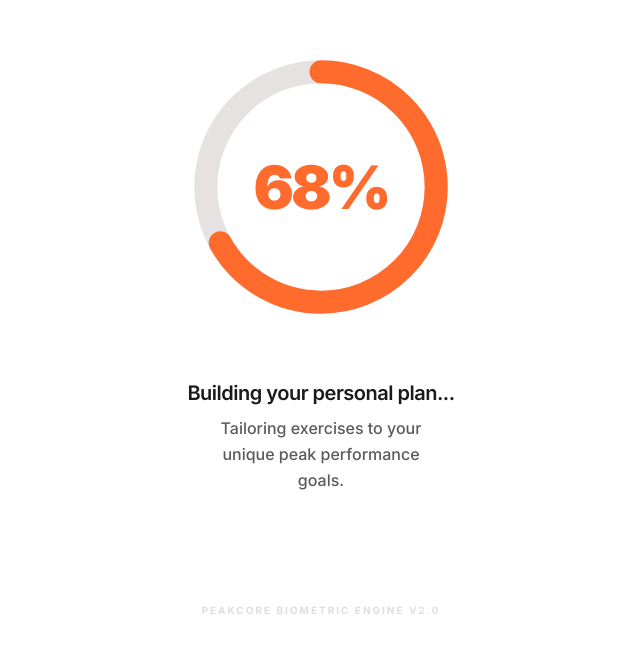
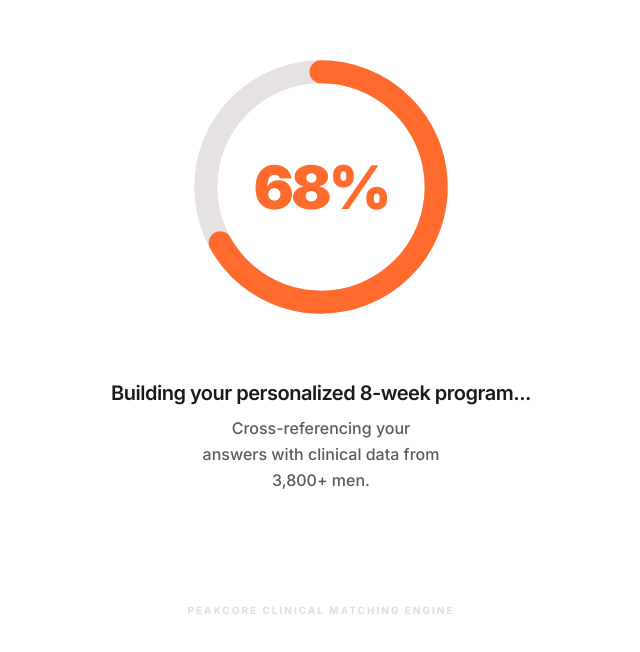
Before and after one commit to mjkunnen/peakcore, a Next.js app: page /loading-screen in a window 1280 px wide. Shown: the part 132-784 px from the top of the page, without its empty margins (319-959 px from the left). Built offline with nearby package versions, Linux system fonts and the light colour scheme.

Commit message:
fix: loading screen clinical text, all missing slide updates

```diff
--- a/src/app/loading-screen/page.tsx
+++ b/src/app/loading-screen/page.tsx
@@ -72,20 +72,20 @@ export default function LoadingScreen() {
         <div className="text-center space-y-2">
           <p className="text-lg md:text-xl font-semibold text-[#1A1A1A] tracking-tight">
             {progress < 33
-              ? "Analyzing your profile..."
+              ? "Analyzing your pelvic floor profile..."
               : progress < 66
-              ? "Matching your goals..."
-              : "Building your personal plan..."}
+              ? "Matching clinical protocols to your goals..."
+              : "Building your personalized 8-week program..."}
           </p>
           <p className="text-sm md:text-base text-[#5c5b5b] font-medium max-w-[240px] mx-auto leading-relaxed">
-            Tailoring exercises to your unique peak performance goals.
+            Cross-referencing your answers with clinical data from 3,800+ men.
           </p>
         </div>
       </div>
       {/* Background Subtle Detail (Clean Aesthetic) */}
       <div className="fixed bottom-12 text-center w-full px-6">
         <span className="text-[10px] uppercase tracking-[0.2em] font-bold text-[#adacb6] opacity-40">
-          PEAKCORE BIOMETRIC ENGINE v2.0
+          PEAKCORE CLINICAL MATCHING ENGINE
         </span>
       </div>
     </div>
```
